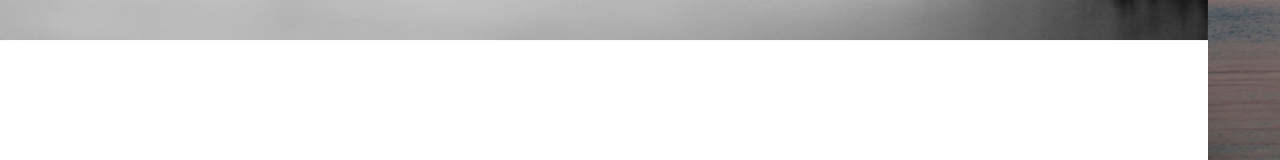
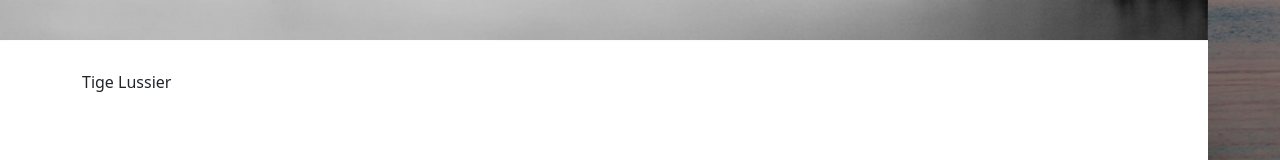
Before and after one commit to TigeLussier/website, a plain HTML site: page index.html in a window 1280 px wide. Shown: the part 760-920 px from the top of the page. Drawn offline with nearby package versions, Linux system fonts and the light colour scheme.

Commit message:
fixed index

```diff
--- a/css/style.css
+++ b/css/style.css
@@ -11,7 +11,6 @@
   width: 100vw;
   max-height: 750px; /* Set your fixed height here */
   position: relative; /* Needed for the control buttons to be positioned relative to the carousel */
-
 }
 
 .carousel-inner {
--- a/index.html
+++ b/index.html
@@ -16,7 +16,6 @@
 
     <!-- https://favicon.io/emoji-favicons/money-bag/ -->
     <link href="images/favicon/favicon.ico" rel="icon">
-
     <link rel="stylesheet" href="css/style.css">
 
 
@@ -43,8 +42,6 @@
         </li>
     </ul>
 
-    <!--IMPLEMENTING FLEXBOX -->
-    <!--<div class="container">-->
     <!--CAROUSEL-->
     <div id="carouselIndexControls" class="carousel slide" data-bs-ride="carousel">
         <!--PHOTOS LIVE HERE-->
@@ -89,6 +86,9 @@
             <span class="visually-hidden">Next</span>
         </button>
     </div>
-    <!--</div>-->
+    <div class="container" style="justify-content: center; align-items: center;">
+        Tige Lussier
+    </div>
+
 
 </body>
```
Lines whose indentation alone changed are shown as unchanged.
